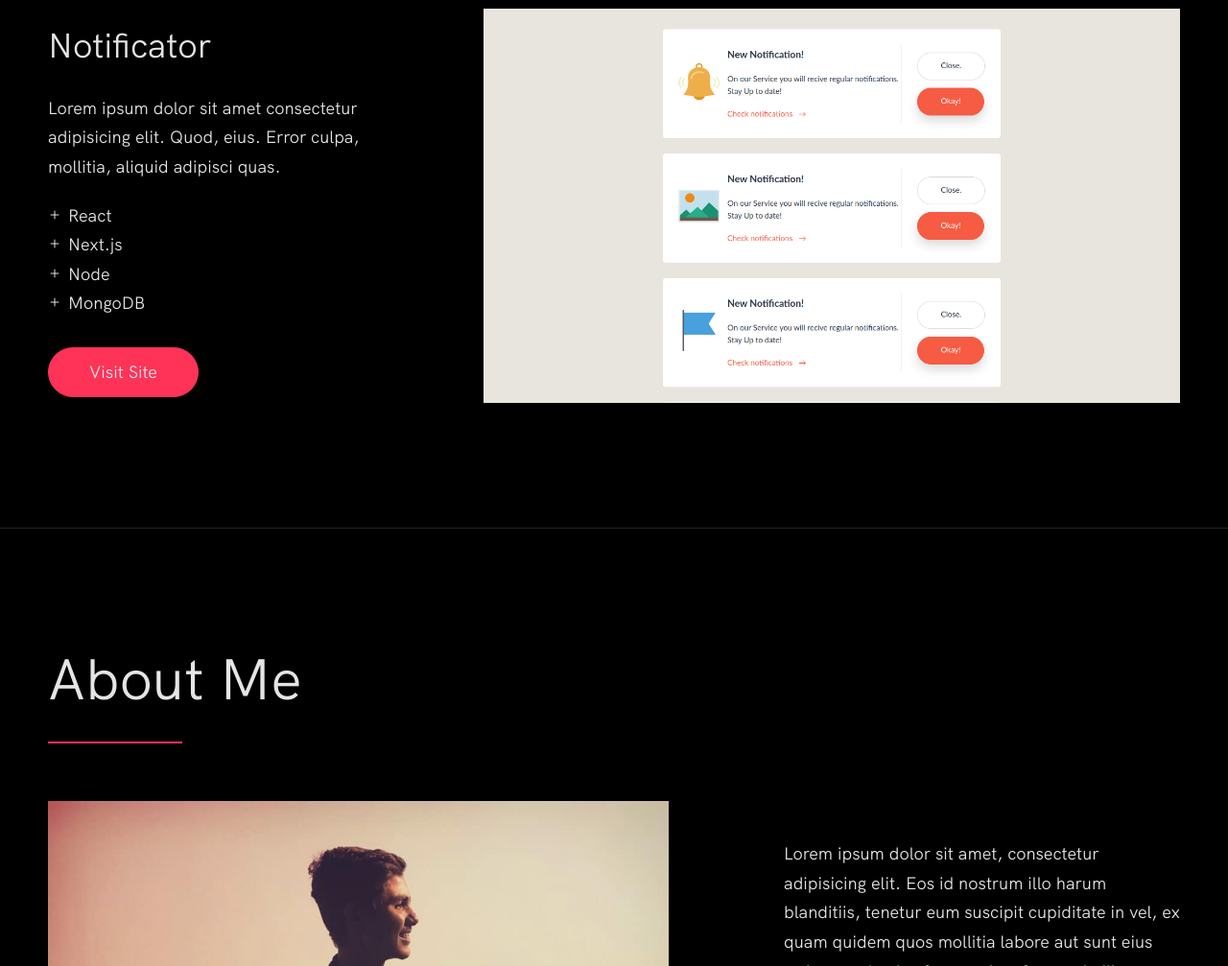
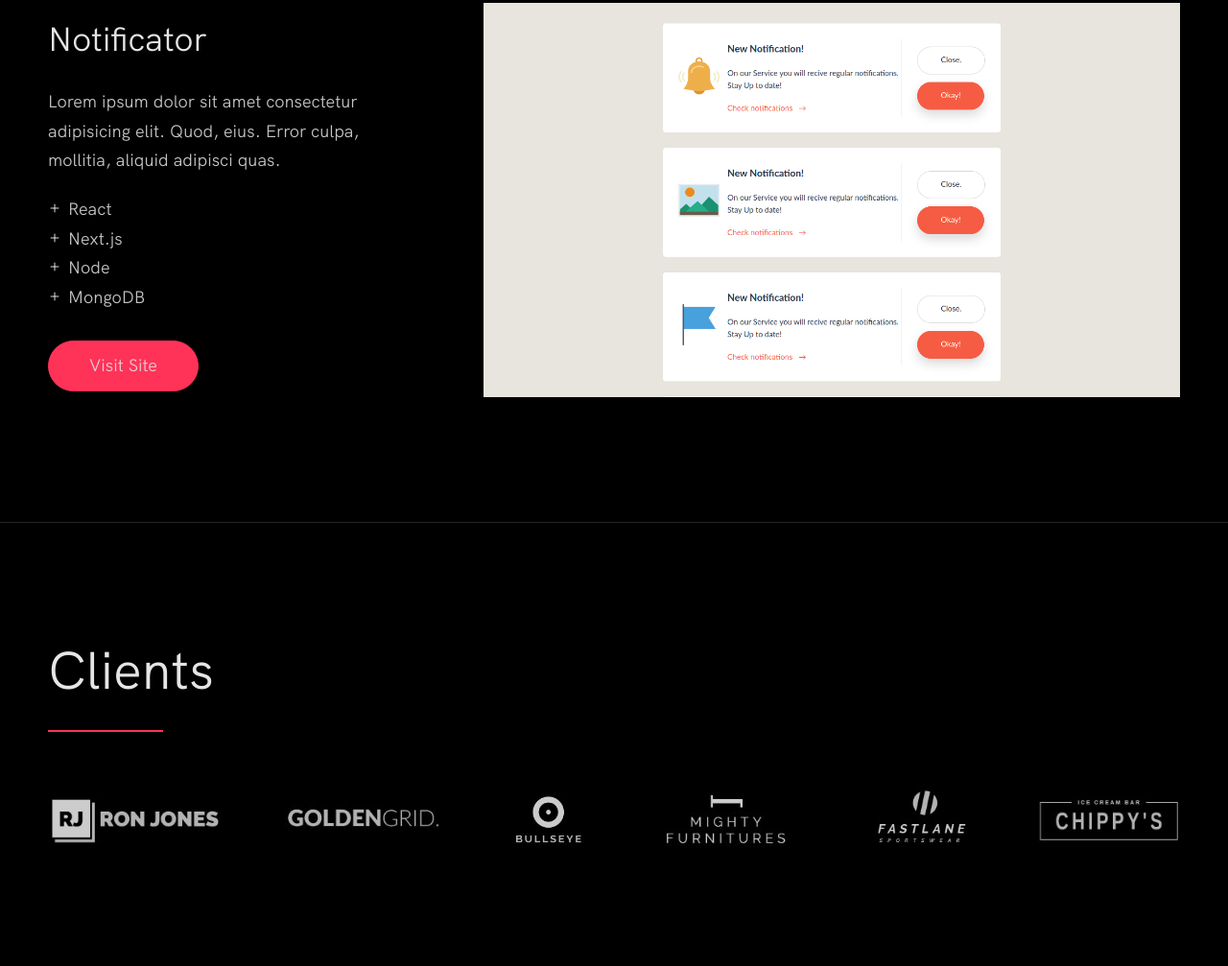
Before and after one commit to taghoutisiwar/github-portfolio, a plain HTML site: page index.html in a window 1280 px wide. Shown: the part 2413-3420 px from the top of the page at 96% size. Drawn offline with Linux system fonts and the light colour scheme.

Commit message:
create section clients.

```diff
--- a/index.css
+++ b/index.css
@@ -33,8 +33,8 @@
     --font-size-small: 1.8rem;
     --font-size-normal: 2.2rem;
     --font-size-medium: 2.8rem;
-    --font-size-medium-1: 3.6rem;
-    --font-size-large: 6rem;
+    --font-size-medium-1: 3.5rem;
+    --font-size-large: 5.5rem;
     --font-size-huge: 7.5rem;
     --font-stack: 'Hk Grotesk', sans-serif;
 
@@ -44,6 +44,8 @@
     --black: #000;
     --pink: #ff3258;
     --white: #e5e5e6;
+    --white-1: #e5e5e6da;
+
 
     --container-max-width: 1180px;
     --container-normal-width: 800px;
@@ -64,7 +66,7 @@ body {
     font-size: var(--font-size-small);
     font-family: var(--font-stack);
     font-weight: 400;
-    color: var(--white);
+    color: var(--white-1);
     line-height: var(--line-height-normal);
     background: var(--black);
     overflow-x: hidden;
@@ -95,6 +97,7 @@ h3 {
     font-family: 'HK Grotesk', sans-serif;
     font-weight: 400;
     line-height: var(--line-height-small);
+    color: var(--white);
 }
 
 .heading-primary {
@@ -126,7 +129,7 @@ h2::after {
     content: '';
     display: block;
     height: 2px;
-    width: 14rem;
+    width: 12rem;
     background: var(--pink);
     margin: var(--gutter-normal) 0;
 }
@@ -151,6 +154,7 @@ p {
     color: inherit;
     border: 1px solid;
     border-radius: 10rem;
+    font-weight: 400;
 }
 
 .btn--pink {
@@ -278,16 +282,24 @@ p {
     margin-left: 10rem;
 }
 
-.work__image {
+/* --------------------------------------- */
+/* ----- Clients ----- */
+/* --------------------------------------- */
 
+.client__logos {
+    display: flex;
+    justify-content: space-between;
+    filter: invert(100%) grayscale(100%) opacity(.8);
+}
+
+.client__logo {
+    height: 6.5rem;
+    max-width: 18rem;
 }
 
 /* --------------------------------------- */
 /* ----- About ----- */
 /* --------------------------------------- */
-
-.about {
-}
 
 .about__content {
     display: flex;
@@ -304,11 +316,9 @@ p {
     margin-right: var(--gutter-huge);
 }
 
-
 /* --------------------------------------- */
 /* ----- Footer ----- */
 /* --------------------------------------- */
-
 
 .footer {
     padding: var(--gutter-huge) 0;
--- a/index.html
+++ b/index.html
@@ -39,7 +39,8 @@
     </header>
 
     <main role="main">
-      <!-- Work -->
+
+      <!-- ***** Work ***** -->
 
       <section class="work" id="work">
         <div class="row">
@@ -123,6 +124,24 @@
         </div>
       </section>
 
+      <!-- ***** Clients ***** -->
+
+      <section class="client">
+        <div class="row">
+          <h2>Clients</h2>
+          <div class="client__logos">
+            <img src="./images/ronjones.png" class="client__logo" alt="Company 2">
+            <img src="./images/goldengrid.png" class="client__logo" alt="Company 3">
+            <img src="./images/bullseye.png" class="client__logo" alt="Company 1">
+            <img src="./images/mighty-furnitures.png" class="client__logo" alt="Company 1">
+            <img src="./images/fastlane.png" class="client__logo" alt="Company 3">
+            <img src="./images/chippy.png" class="client__logo" alt="Company 1">
+          </div>
+        </div>
+      </section>
+
+      <!-- ***** About ***** -->
+
       <section class="about" id="about">
         <div class="row">
           <h2>About Me</h2>
@@ -141,12 +160,14 @@
             </div>
 
             <div class="about__photo-container">
-              <img src="./images/syed-ali-hussnain.jpg" alt="" />
+              <img class="about__photo" src="./images/syed-ali-hussnain.jpg" alt="" />
             </div>
           </div>
         </div>
       </section>
     </main>
+
+    <!-- ***** Footer ***** -->
 
     <footer role="contentinfo" class="footer row">
       <div class="footer__info">
```
Also changed, not shown: images/bullseye.png (added), images/chippy.png (added), images/fastlane.png (added), images/goldengrid.png (added), images/mighty-furnitures.png (added), images/ronjones.png (added).
